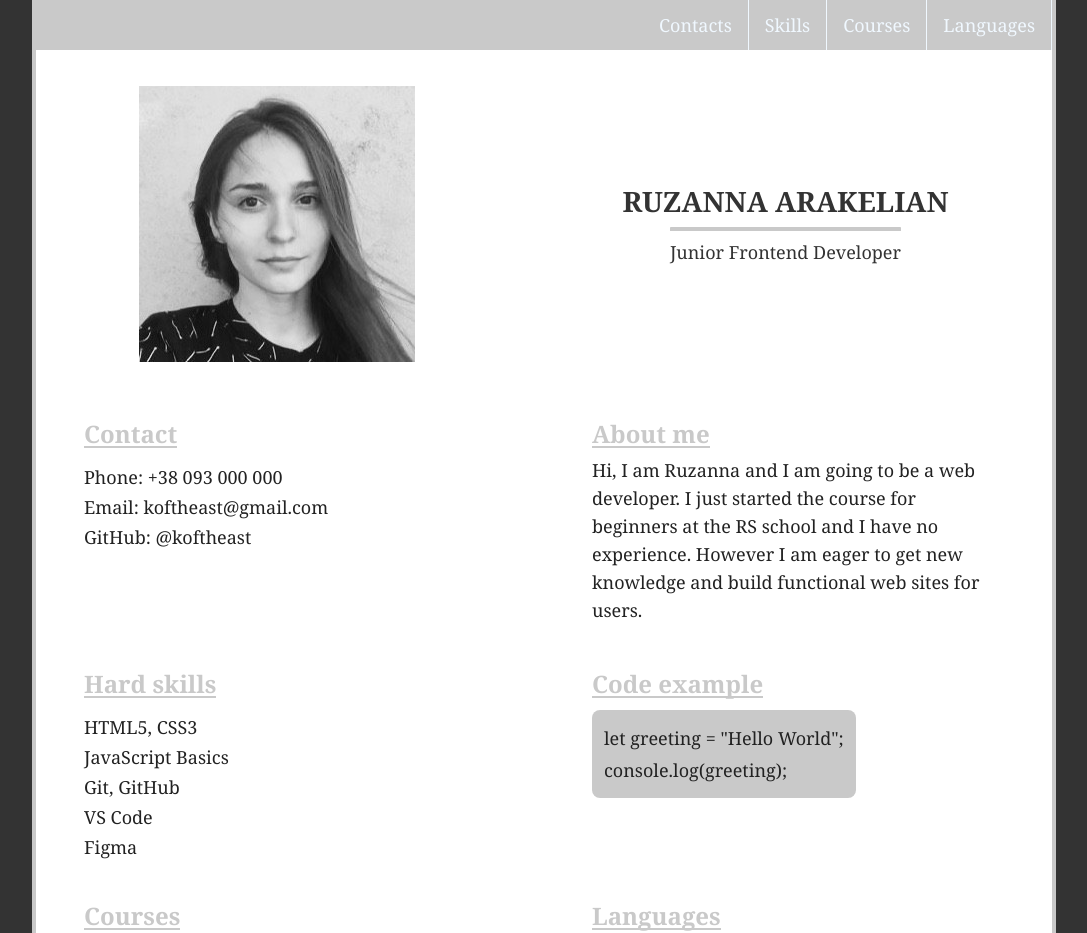
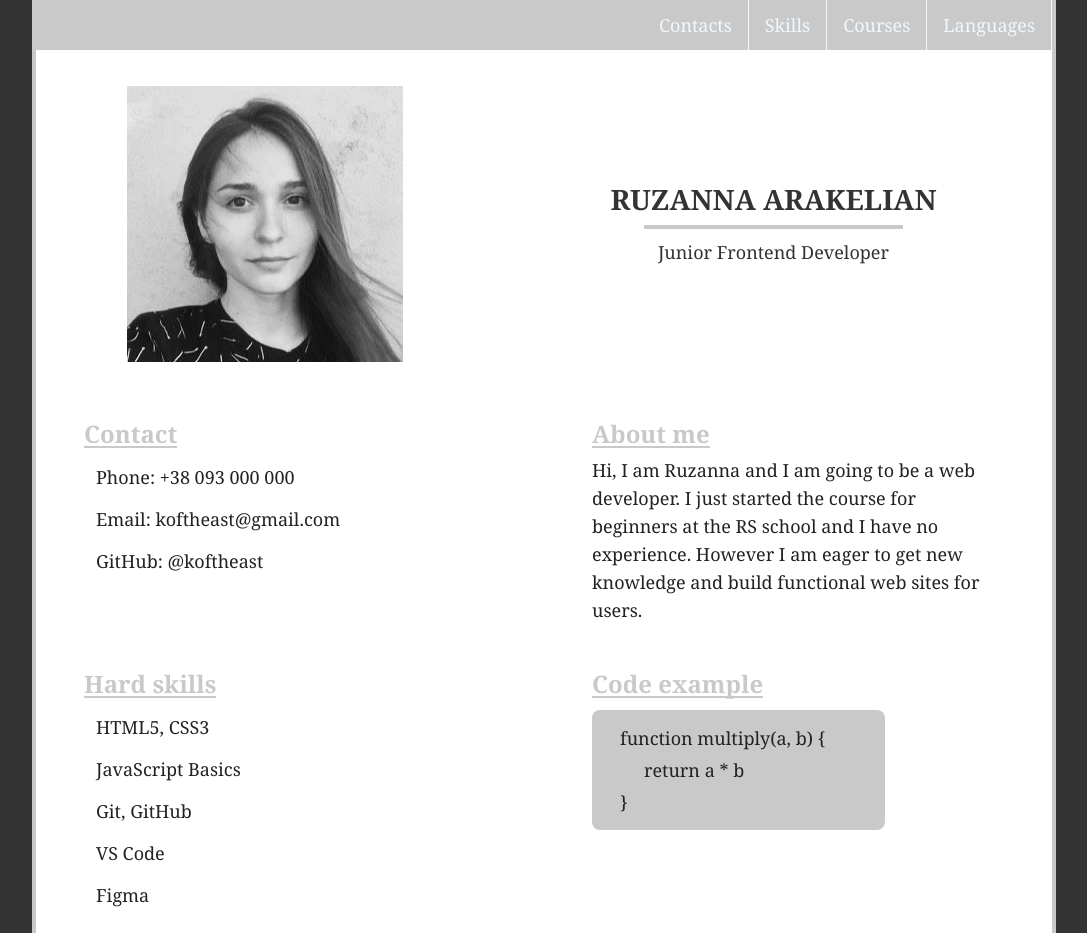
Before and after one commit to koftheast/rsschool-cv, a plain HTML site: page index.html in a window 1280 px wide. Shown: the top 933 px of the page, without its empty margins (96-1183 px from the left). Drawn offline with Linux system fonts and the light colour scheme.

Commit message:
refactor: improve CV styles

```diff
--- a/index.html
+++ b/index.html
@@ -38,9 +38,9 @@
                 <section class="contacts">
                     <h2 class="section-title">Contact</h2>
                     <ul class="list">
-                        <li><strong>Phone:</strong> +38 093 000 000</li>
-                        <li><strong>Email:</strong> koftheast@gmail.com</li>
-                        <li><strong>GitHub:</strong> @koftheast</li>
+                        <li>Phone: +38 093 000 000</li>
+                        <li>Email: koftheast@gmail.com</li>
+                        <li>GitHub: @koftheast</li>
                     </ul>
                 </section>
 
@@ -63,8 +63,9 @@
                 <section class="code-example">
                     <h2 class="section-title">Code example</h2>
                     <div class="code">
-                        <p>let greeting = "Hello World";</p>
-                        <p>console.log(greeting);</p>
+                        <p>function multiply(a, b) {</p>
+                        <p class="indent">return a * b</p>
+                        <p>}</p>
                     </div>
                 </section>
 
--- a/style.css
+++ b/style.css
@@ -53,10 +53,12 @@ li.nav-item {
 .main_container {
     display: flex;
     flex-direction: column;
+    flex-wrap: wrap;
 }
 
 .main_container_profile {
     display: flex;
+    flex-wrap: wrap;
     justify-content: space-around;
     margin-top: 36px;
 }
@@ -66,6 +68,7 @@ li.nav-item {
     flex-direction: column;
     align-items: center;
     justify-content: center;
+    padding: 12px;
 }
 
 .title {
@@ -73,14 +76,14 @@ li.nav-item {
     font-size: 28px;
     font-weight: 600;
     color: #333333;
-    padding-bottom: 12px;
+    padding: 12px;
 }
 
 .occupation {
     font-size: 18px;
     color: #333333;
     font-weight: 400;
-    padding-top: 12px;
+    padding: 14px;
     border-top: 4px solid rgb(201, 201, 201);
     border-radius: 0.7%;
 }
@@ -124,7 +127,7 @@ section {
 
 .list li {
     list-style: none;
-    padding-top: 12px;
+    padding: 12px;
 }
 
 .about-me p{
@@ -137,11 +140,16 @@ section {
     background-color: rgb(201, 201, 201);
     border-radius: 8px;
     margin-top: 12px;
-    padding: 12px;
+    padding: 12px 60px 12px 28px;
 }
 
 .code p {
+    font-weight: 300;
     line-height: 32px;
+}
+
+.indent {
+    padding-left: 24px;
 }
 
 /* footer */
```
Also changed, not shown: 1 other file.
